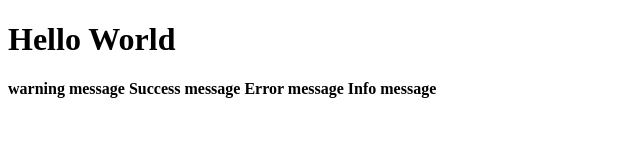
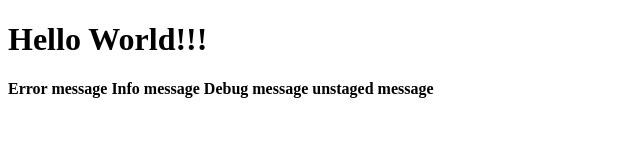
Before and after one commit to Magnus-kutuson/git_practice, a plain HTML site: page index.html in a window 1280 px wide. Shown: the full height of the page, 0-640 px from the left. Drawn offline with Linux system fonts and the light colour scheme.

Commit message:
Update title and enhance message examples in index.html

```diff
--- a/index.html
+++ b/index.html
@@ -3,13 +3,13 @@
 <head>
     <meta charset="UTF-8">
     <meta name="viewport" content="width=device-width, initial-scale=1.0">
-    <title>Document</title>
+    <title>Alert Examples!!!</title>
 </head>
 <body>
-    <h1>Hello World</h1>
-    <strong>warning message</strong>
-    <strong>Success message</strong>
+    <h1>Hello World!!!</h1>
     <strong>Error message</strong>
     <strong>Info message</strong>
+    <strong>Debug message</strong>
+    <strong>unstaged message</strong>
 </body>
 </html>
```
